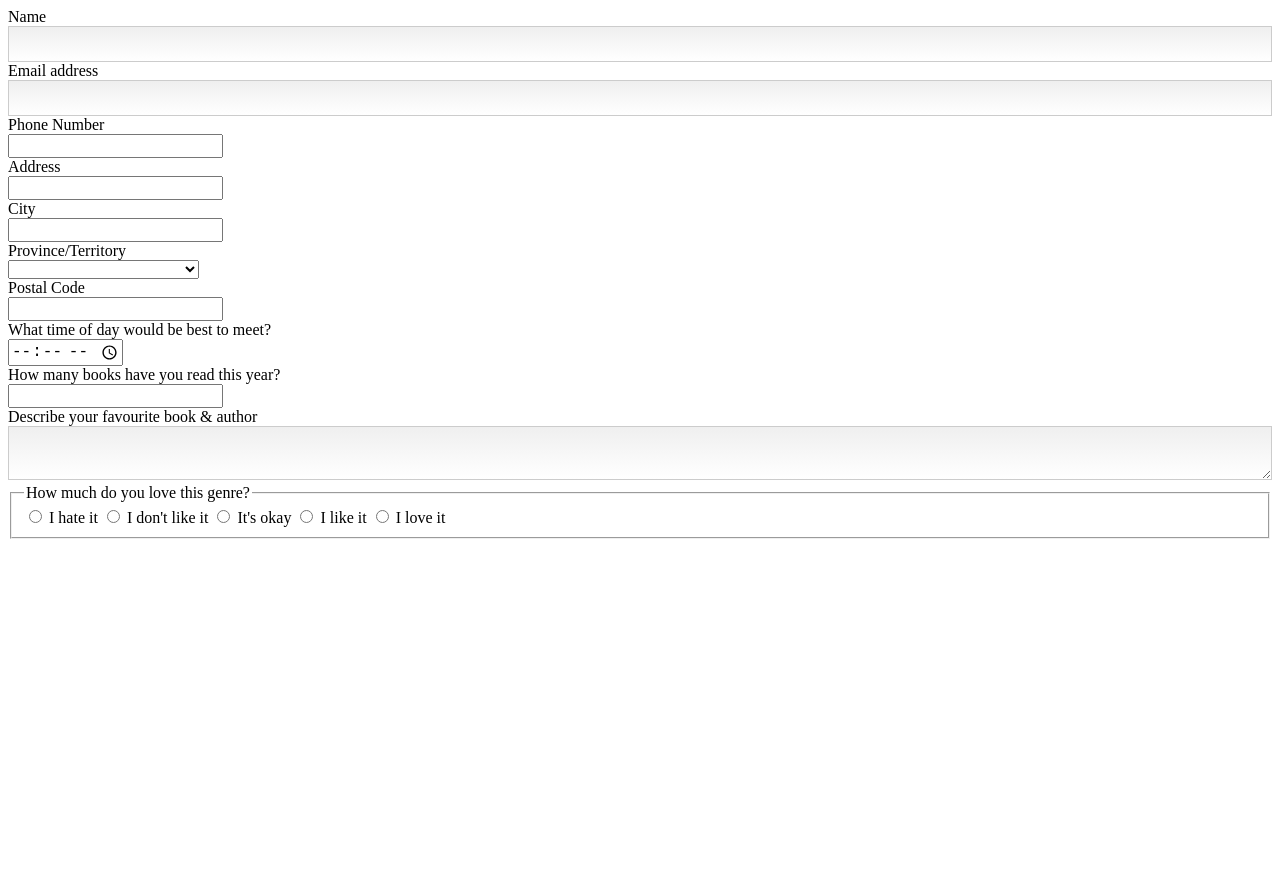
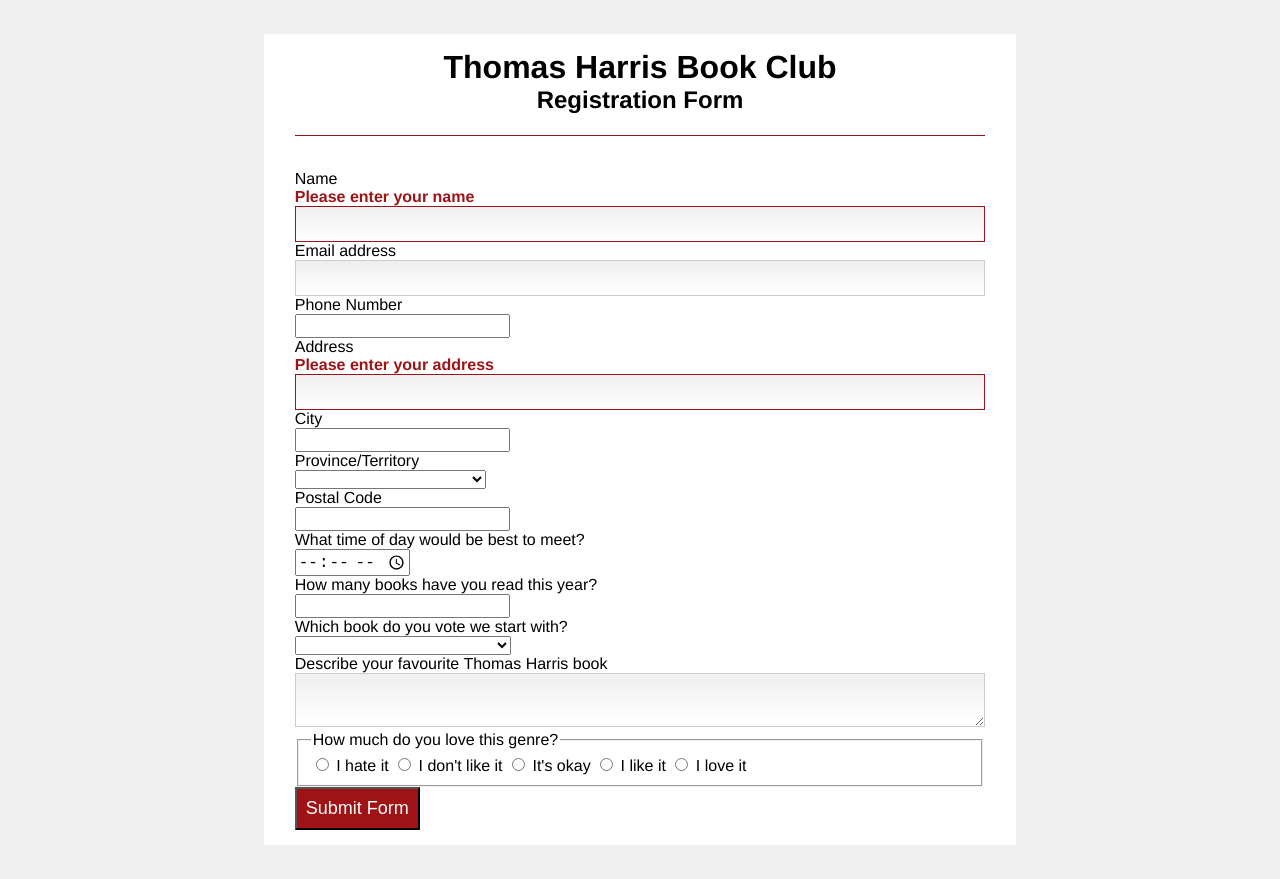
Before and after one commit to ngsabrina/book-club-form, a plain HTML site: page index.html in a window 1280 px wide. Before the commit the page ends 800 px from the top, so only its background shows below. Drawn offline with Linux system fonts and the light colour scheme.

Commit message:
started formatting css in wireframe

```diff
--- a/css/general.css
+++ b/css/general.css
@@ -1,13 +1,42 @@
+@-moz-viewport { width: device-width; scale: 1; }
+@-ms-viewport { width: device-width; scale: 1; }
+@-o-viewport { width: device-width; scale: 1; }
+@-webkit-viewport { width: device-width; scale: 1; }
+@viewport { width: device-width; scale: 1; }
+
 * {
 	-moz-box-sizing: border-box;
 	-webkit-box-sizing: border-box;
 	box-sizing: border-box;
 }
 
+html {
+	font-family: Helvetica, Arial, sans-serif;
+	background-color:#efefef;
+	margin: 2% 20% 2% 20%;
+}
+
+h1,
+h2 {
+	text-align: center;
+	margin: 0;
+}
+
+h2 {
+	border-bottom: 1px solid #9F1316;
+	padding: 0% 0% 3% 0%;
+	margin-bottom: 5%;
+}
+
+body {
+	background-color:#fff;
+	padding: 2% 4% 2% 4%;
+}
+
 label {
 	display: block;
+	cursor: pointer;
 
-	cursor: pointer;
 }
 
 input,
@@ -30,20 +59,30 @@
 }
 
 button {
-	padding: 1em;
+	padding: 0.5em;
 	font-size:1.125rem;
-	border: 2px solid #00f;
-	background-image: linear-gradient(to bottom, #00f, #66e);
+	background-color:#9F1316;
 	color: #fff;
-	border-radius: 8px;
 	cursor: pointer;
 }
 
 .error {
 	display: block;
-	color:#f33;
+	color:#9F1316;
 }
 
 .input-error {
-	border: 3px solid #f33;
+	border: 1px solid #9F1316;
 }
+
+@media only screen and (min-width: 25em) {
+	html {
+	margin: 2%;
+	}
+}
+
+@media only screen and (min-width: 37em) {
+	html {
+	margin: 2% 20% 2% 20%;
+	}
+}
--- a/index.html
+++ b/index.html
@@ -2,14 +2,18 @@
 <html>
 <head>
 <meta charset="UTF-8">
-<title>Book Club Form</title>
+<title>Thomas Harris Book Club Form</title>
 <link href="css/general.css" rel="stylesheet">
 </head>
 
 <body>
-		<div>
-			<label for="name">Name</label>
-			<input type="text" id="name" class="input-text" required>
+	<h1>Thomas Harris Book Club</h1>
+	<h2>Registration Form</h2>
+	<form>
+		<label for="name">Name
+			<strong class="error">Please enter your name</strong>
+			</label>
+			<input type="text" id="name" class="input-text input-error" required>
 		</div>
 
 		<div>
@@ -23,8 +27,10 @@
 		</div>
 
 		<div>
-			<label for="address">Address</label>
-			<input type="text" id="address" required>
+			<label for="address">Address
+		<strong class="error">Please enter your address</strong>
+</label>
+			<input type="text" id="address"  class="input-text input-error" required>
 		</div>
 
 		<div>
@@ -60,7 +66,6 @@
 		<div>
 			<label for="time">What time of day would be best to meet?</label>
 			<input type="time" id="time" required>
-			<!-- type="time", type="datetime-local" -->
 		</div>
 
 		<div>
@@ -69,14 +74,23 @@
 		</div>
 
 		<div>
-			<label for="favebook">Describe your favourite book & author</label>
+			<label for="vote">Which book do you vote we start with?</label>
+			<select id="vote">
+				<option></option>
+				<option>Red Dragon (1981)</option>
+				<option>The Silence of the Lambs (1988)</option>
+				<option>Hannibal (1999)</option>
+				<option>Hannibal Rising (2006)</option>
+			</select>
+		</div>
+
+		<div>
+			<label for="favebook">Describe your favourite Thomas Harris book</label>
 			<textarea id="favebook" class="input-text"></textarea>
 		</div>
 
 		<fieldset>
 			<legend>How much do you love this genre?</legend>
-
-			<!--The name attribute is how the browser knows to group the radio buttons together -->
 
 			<input type="radio" id="extreme" name="satisfaction">
 			<label for="extreme">I hate it</label>
@@ -94,5 +108,7 @@
 			<label for="extremegood">I love it</label>
 		</fieldset>
 
+	<button type="submit">Submit Form</button>
+	</form>
 </body>
 </html>
```
